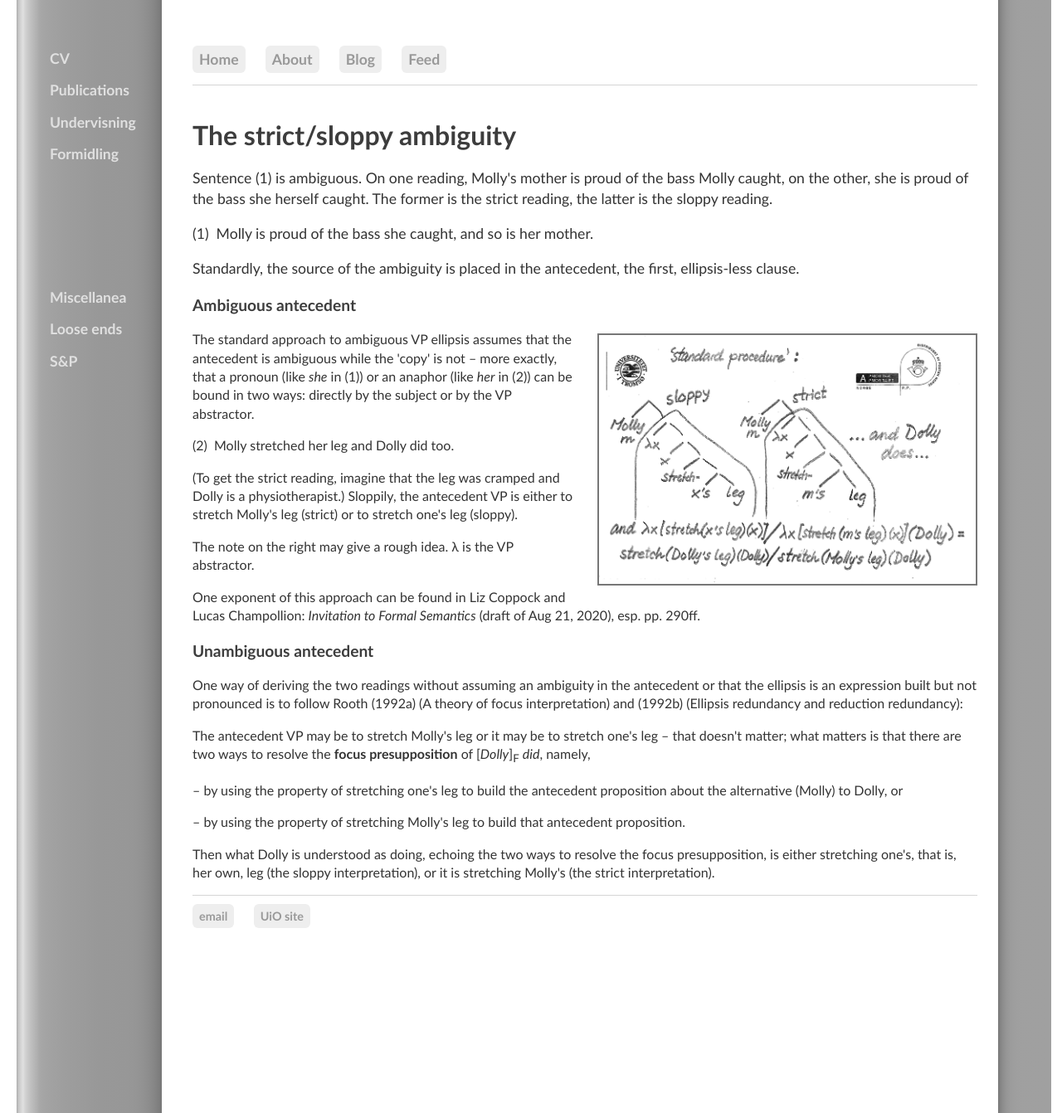
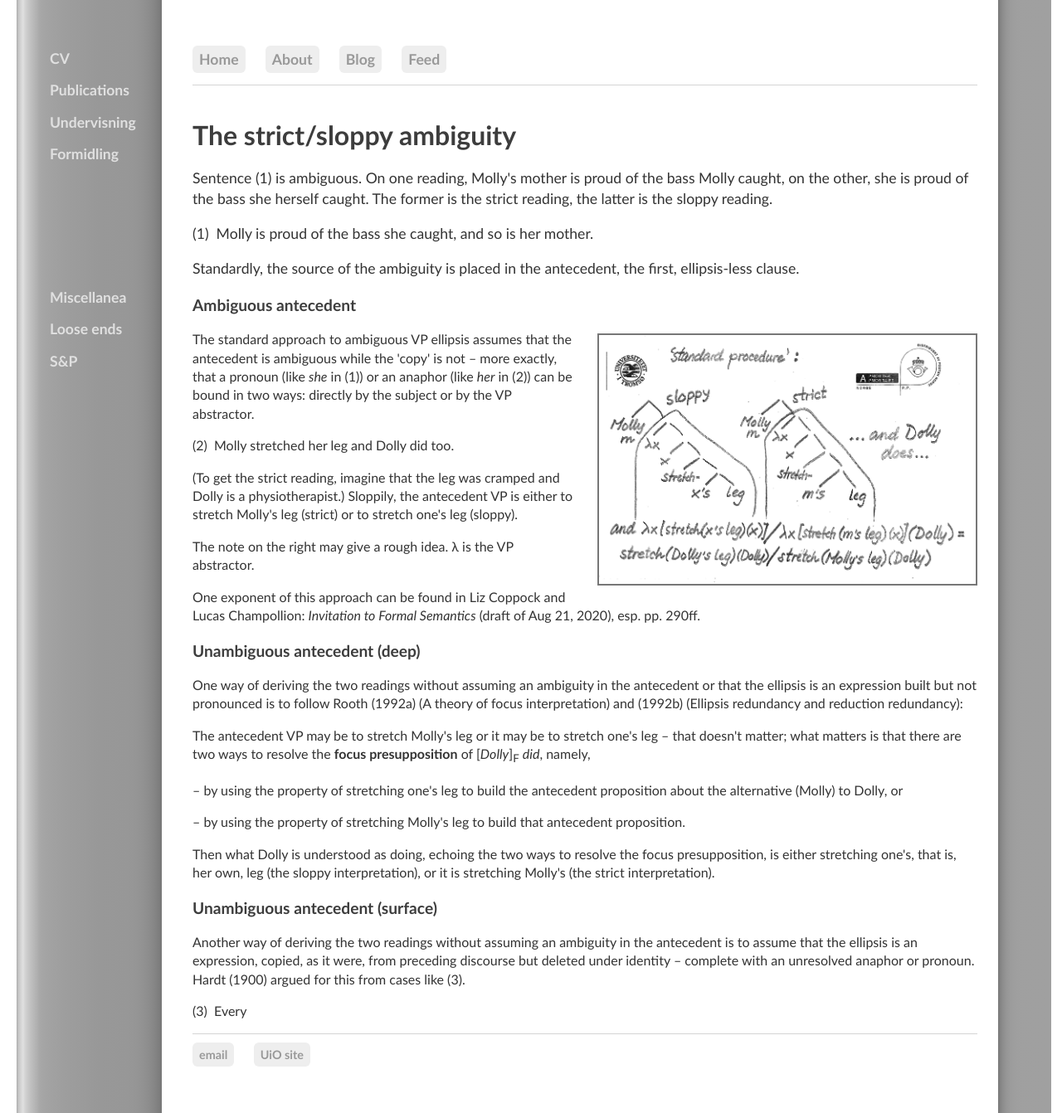
Before and after one commit to kjelljs/kjelljs.github.io, a Jekyll site: the page built from courses/ellipsis/unambig.html, in a window 1280 px wide and 1342 px high. Shown: the whole window at 83% size. Built offline with Jekyll 4.4.1, drawn with Linux system fonts in a browser that asks for light colours.

Commit message:
Update unambig.html

```diff
--- a/courses/ellipsis/unambig.html
+++ b/courses/ellipsis/unambig.html
@@ -16,8 +16,13 @@ title: "The strict/sloppy ambiguity"
 <p>One exponent of this approach can be found in
 Liz Coppock and Lucas Champollion: <i>Invitation to Formal Semantics</i> (draft of Aug 21, 2020), esp. pp. 290ff.
 </p>
-<h3>Unambiguous antecedent</h3>
+<h3>Unambiguous antecedent (deep)</h3>
 <p>One way of deriving the two readings without assuming an ambiguity in the antecedent or that the ellipsis is an expression built but not pronounced is to follow Rooth (1992a) (A theory of focus interpretation) and (1992b) (Ellipsis redundancy and reduction redundancy):</p> <p>The antecedent VP may be to stretch Molly's leg or it may be to stretch one's leg – that doesn't matter; what matters is that there are two ways to resolve the <b>focus presupposition</b> of [<i>Dolly</i>]<sub>F</sub> <i>did</i>, namely,</p> <p>– by using the property of stretching one's leg to build the antecedent proposition about the alternative (Molly) to Dolly, or</p>
 <p>– by using the property of stretching Molly's leg to build that antecedent proposition.</p>
 <p>Then what Dolly is understood as doing, echoing the two ways to resolve the focus presupposition, is either stretching one's, that is, her own, leg (the sloppy interpretation), or it is stretching Molly's (the strict interpretation).
 </p>
+<h3>Unambiguous antecedent (surface)</h3>
+<p>Another way of deriving the two readings without assuming an ambiguity in the antecedent is to assume that the ellipsis is an expression, copied, as it were, from preceding discourse but deleted under identity – complete with an unresolved anaphor or pronoun. Hardt (1900) argued for this from cases like (3).
+</p>
+<p>(3) &nbsp;Every
+</p>
```
